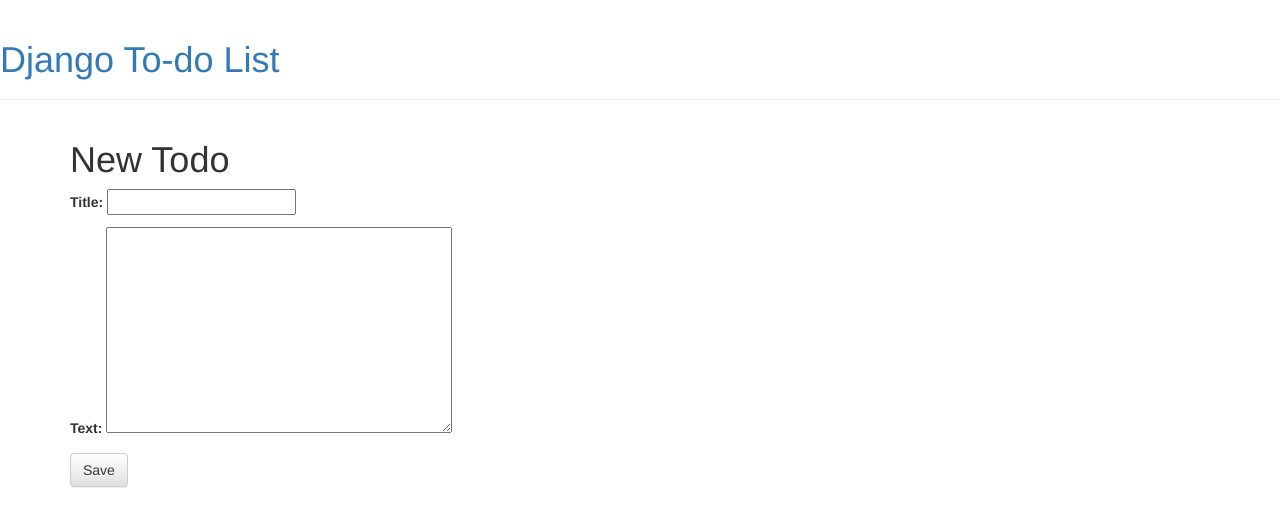
After one commit to Pratiksha96/Todo-list-in-Django, a Django app: page /todo/new/ in a window 1280 px wide. The commit adds this page. Shown: the top 527 px of the page. Run offline with Django 3.2, Linux system fonts and the light colour scheme; some libraries are stand-ins or nearby versions.

Commit message:
Added views to create/edit blog post inside the site.

```diff
--- /dev/null
+++ b/app/forms.py
@@ -0,0 +1,9 @@
+from django import forms
+
+from .models import Todo
+
+class TodoForm(forms.ModelForm):
+
+    class Meta:
+        model = Todo
+        fields = ('title', 'text',)
--- a/app/templates/app/task_detail.html
+++ b/app/templates/app/task_detail.html
@@ -7,6 +7,7 @@
                 {{ rask.created_date }}
             </div>
         {% endif %}
+        <a class="btn btn-default" href="{% url 'todo_edit' pk=task.pk %}"><span class="glyphicon glyphicon-pencil"></span></a>
         <h1>{{ task.title }}</h1>
         <p>{{ task.text|linebreaksbr }}</p>
     </div>
--- /dev/null
+++ b/app/templates/app/todo_edit.html
@@ -0,0 +1,9 @@
+{% extends 'app/base.html' %}
+
+{% block content %}
+    <h1>New Todo</h1>
+    <form method="POST" class="todo-form">{% csrf_token %}
+        {{ form.as_p }}
+        <button type="submit" class="save btn btn-default">Save</button>
+    </form>
+{% endblock %}
--- a/app/urls.py
+++ b/app/urls.py
@@ -4,4 +4,7 @@ from . import views
 urlpatterns = [
     url(r'^$', views.todo_list, name='todo_list'),
     url(r'^task/(?P<pk>\d+)/$', views.task_detail, name='task_detail'),
+    url(r'^todo/new/$', views.todo_new, name='todo_new'),
+    url(r'^todo/(?P<pk>\d+)/edit/$', views.todo_edit, name='todo_edit'),
+
 ]
--- a/app/views.py
+++ b/app/views.py
@@ -34,6 +34,9 @@ from django.shortcuts import render
 from django.utils import timezone
 from .models import Todo
 from django.shortcuts import render, get_object_or_404
+from .forms import TodoForm
+from django.shortcuts import redirect
+
 
 def todo_list(request):
     tasks = Todo.objects.filter(created_date__lte=timezone.now()).order_by('created_date')
@@ -42,3 +45,28 @@ def todo_list(request):
 def task_detail(request, pk):
     task = get_object_or_404(Todo, pk=pk)
     return render(request, 'app/task_detail.html', {'task': task})
+
+def todo_new(request):
+    if request.method == "POST":
+        form = TodoForm(request.POST)
+        if form.is_valid():
+            task = form.save(commit=False)
+            task.created_date = timezone.now()
+            task.save()
+            return redirect('task_detail', pk=task.pk)
+    else:
+        form = TodoForm()
+    return render(request, 'app/todo_edit.html', {'form': form})
+
+def todo_edit(request, pk):
+    task = get_object_or_404(Todo, pk=pk)
+    if request.method == "POST":
+        form = TodoForm(request.POST, instance=task)
+        if form.is_valid():
+            task = form.save(commit=False)
+            task.created_date = timezone.now()
+            task.save()
+            return redirect('task_detail', pk=task.pk)
+    else:
+        form = TodoForm(instance=task)
+    return render(request, 'app/todo_edit.html', {'form': form})
```
Also changed, not shown: 3 other files.
